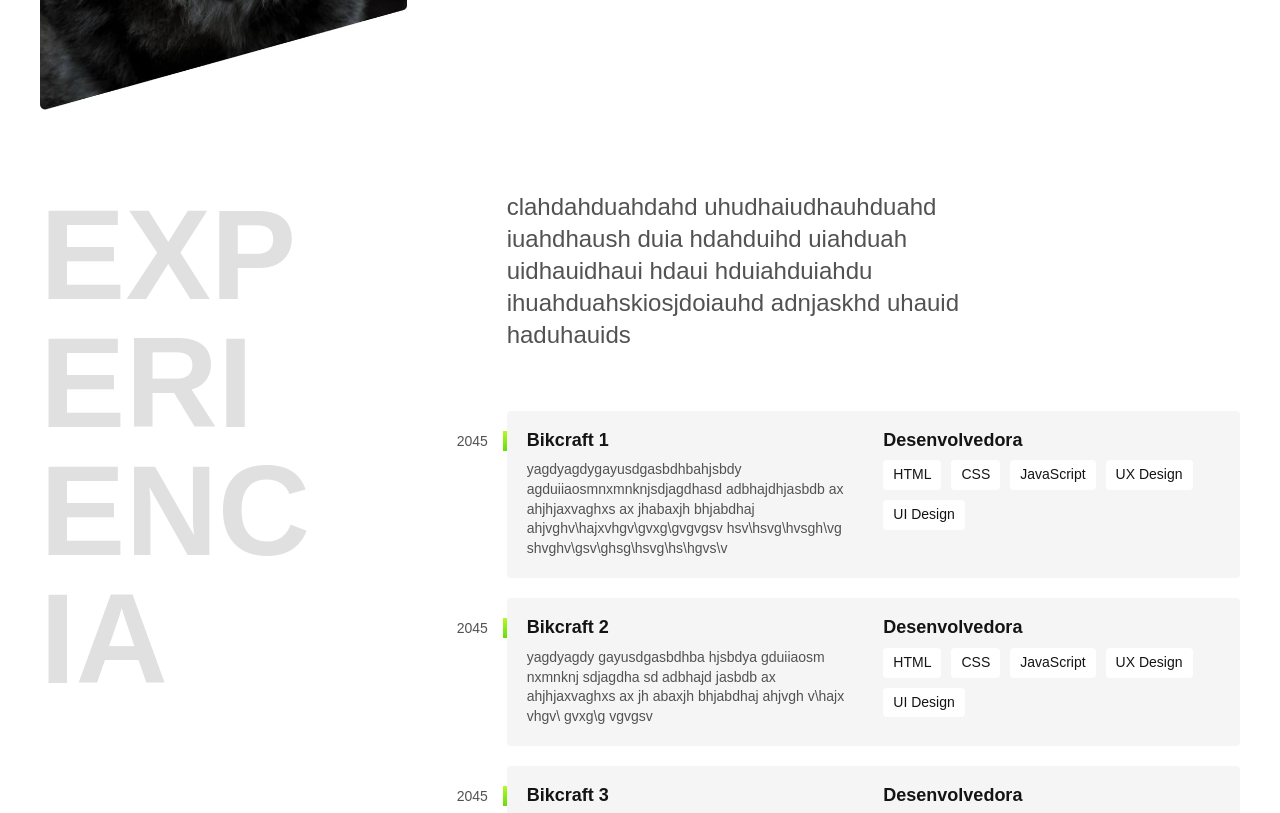
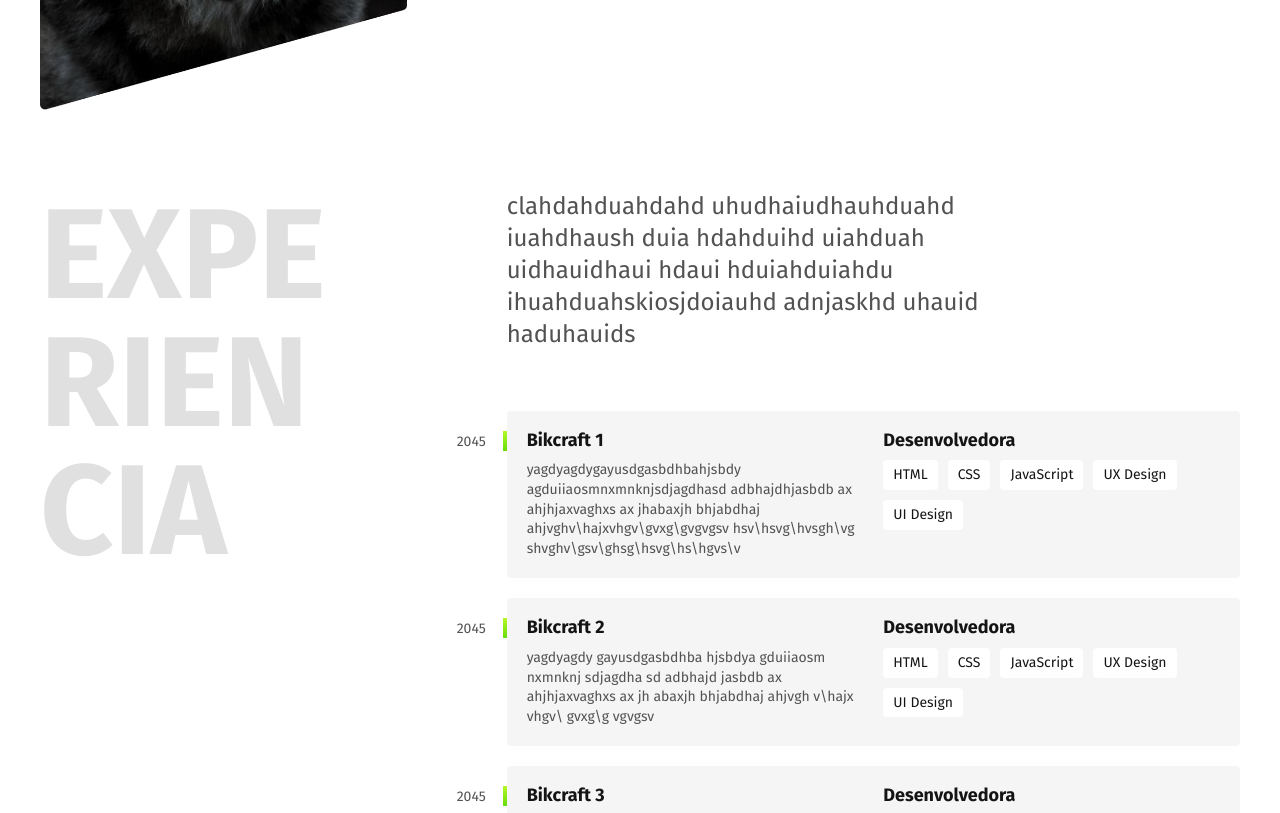
Before and after one commit to leticianeresm/leticianeresm.github.io, a plain HTML site: page index.html in a window 1280 px wide. Shown: the part 582-1395 px from the top of the page. Drawn offline with Linux system fonts and the light colour scheme.

Commit message:
google fonts

```diff
--- a/index.html
+++ b/index.html
@@ -7,6 +7,9 @@
   <meta name="viewport" content="width=device-width, initial-scale=1.0">
   <title>Leticia Neres - UX / UI Designer </title>
   <link rel="stylesheet" href="/css/style.min.css">
+  <link rel="preconnect" href="https://fonts.googleapis.com">
+  <link rel="preconnect" href="https://fonts.gstatic.com" crossorigin>
+  <link href="https://fonts.googleapis.com/css2?family=Fira+Sans:wght@400;700&family=Playfair+Display+SC&display=swap" rel="stylesheet">
 </head>
 
 <body>
```
